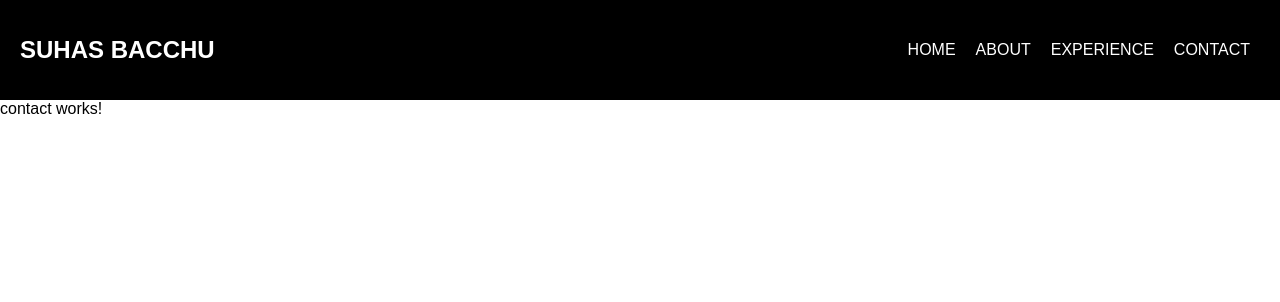
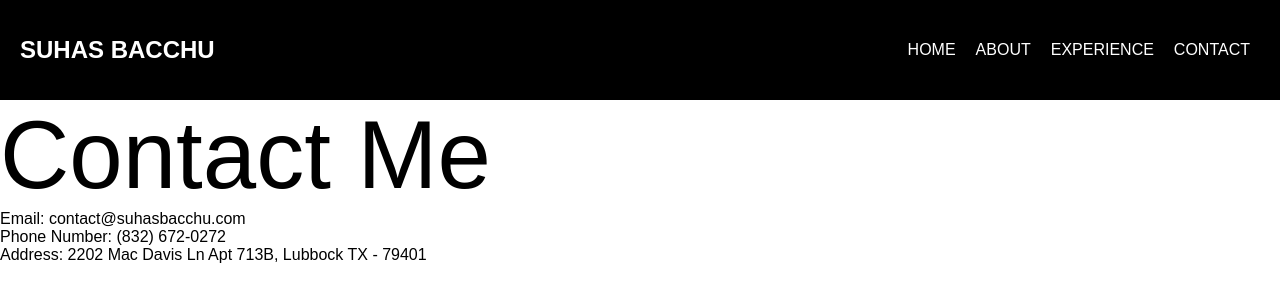
Before and after one commit to sbacchu/suhasbacchu.com, an Angular app: page /contact in a window 1280 px wide. Shown: the top 302 px of the page. Built offline with nearby package versions, Linux system fonts and the light colour scheme.

Commit message:
Finished the HTML of Contact me

```diff
--- a/src/app/contact/contact.component.html
+++ b/src/app/contact/contact.component.html
@@ -1 +1,15 @@
-<p>contact works!</p>
+<main id="about">
+  <h1 class="lg-heading">
+    Contact Me
+  </h1>
+  <div class="contact-boxes">
+    <div>
+      <span class="text-secondary">Email: </span> contact@suhasbacchu.com
+    </div>
+    <div><span class="text-secondary">Phone Number: </span> (832) 672-0272</div>
+    <div>
+      <span class="text-secondary">Address: </span> 2202 Mac Davis Ln Apt 713B,
+      Lubbock TX - 79401
+    </div>
+  </div>
+</main>
--- a/src/app/contact/contact.component.scss
+++ b/src/app/contact/contact.component.scss
@@ -0,0 +1,21 @@
+$primary-color: black;
+$secondary-color: white;
+
+* {
+  box-sizing: border-box;
+}
+h1,
+h2,
+h3 {
+  margin: 0;
+  font-weight: 400;
+
+  &.lg-heading {
+    font-size: 6rem;
+  }
+
+  &.sm-heading {
+    margin-bottom: 2rem;
+    padding: 0.2rem 1rem;
+  }
+}
```
